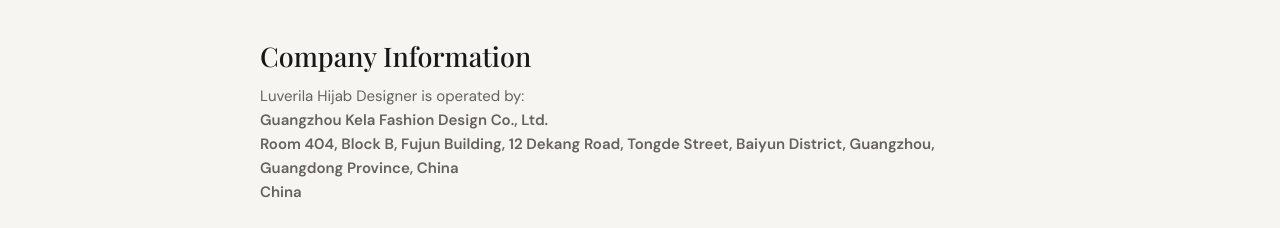
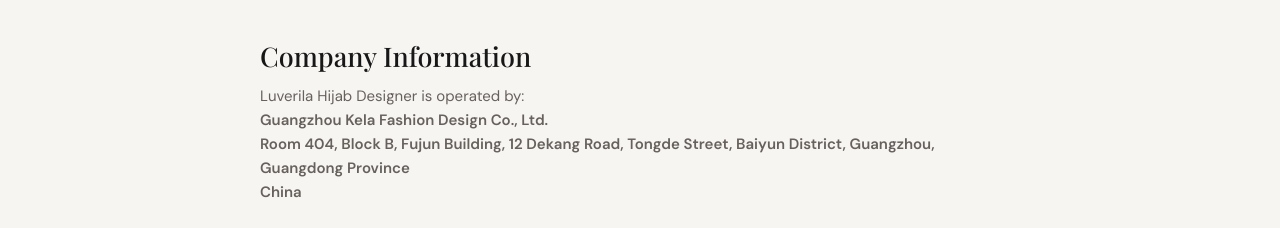
Before and after one commit to wukunye/bridal-hijab-website, a Next.js app: page /app-support in a window 1280 px wide. Shown: the part 2600-2828 px from the top of the page. Built offline with nearby package versions, Linux system fonts and the light colour scheme; a web font is replaced by a local one.

Commit message:
Clean support company address

```diff
--- a/src/app/app-support/page.tsx
+++ b/src/app/app-support/page.tsx
@@ -98,7 +98,7 @@
       <section aria-labelledby="company-information">
         <h2 id="company-information">Company Information</h2>
         <p>Luverila Hijab Designer is operated by:</p>
-        <p><strong>{siteConfig.legalName}</strong><br /><strong>{siteConfig.address}</strong><br /><strong>China</strong></p>
+        <p><strong>{siteConfig.legalName}</strong><br /><strong>{siteConfig.address.replace(/, China$/, "")}</strong><br /><strong>China</strong></p>
         <p className="support-updated">Last updated: August 8, 2026</p>
       </section>
     </div>
```
